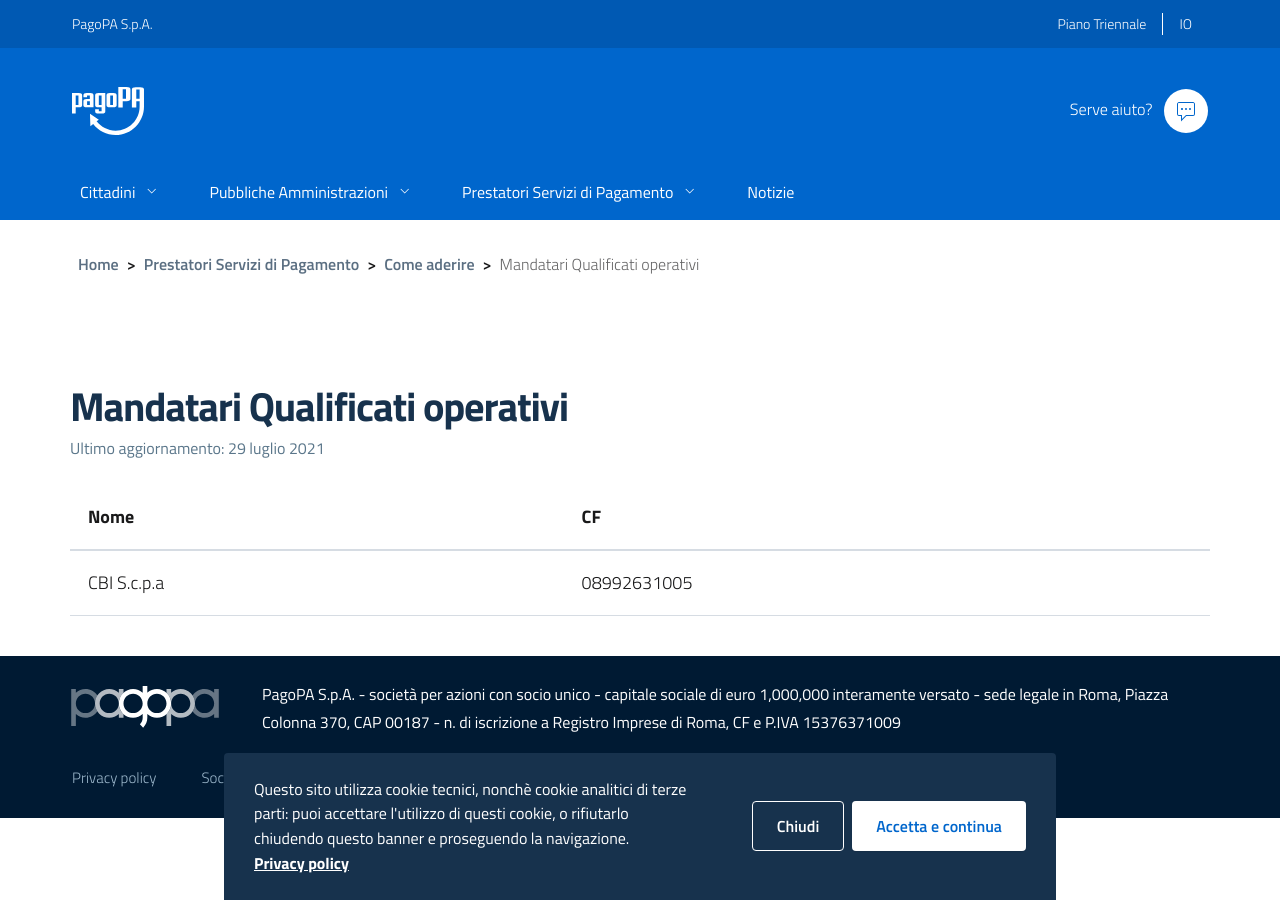
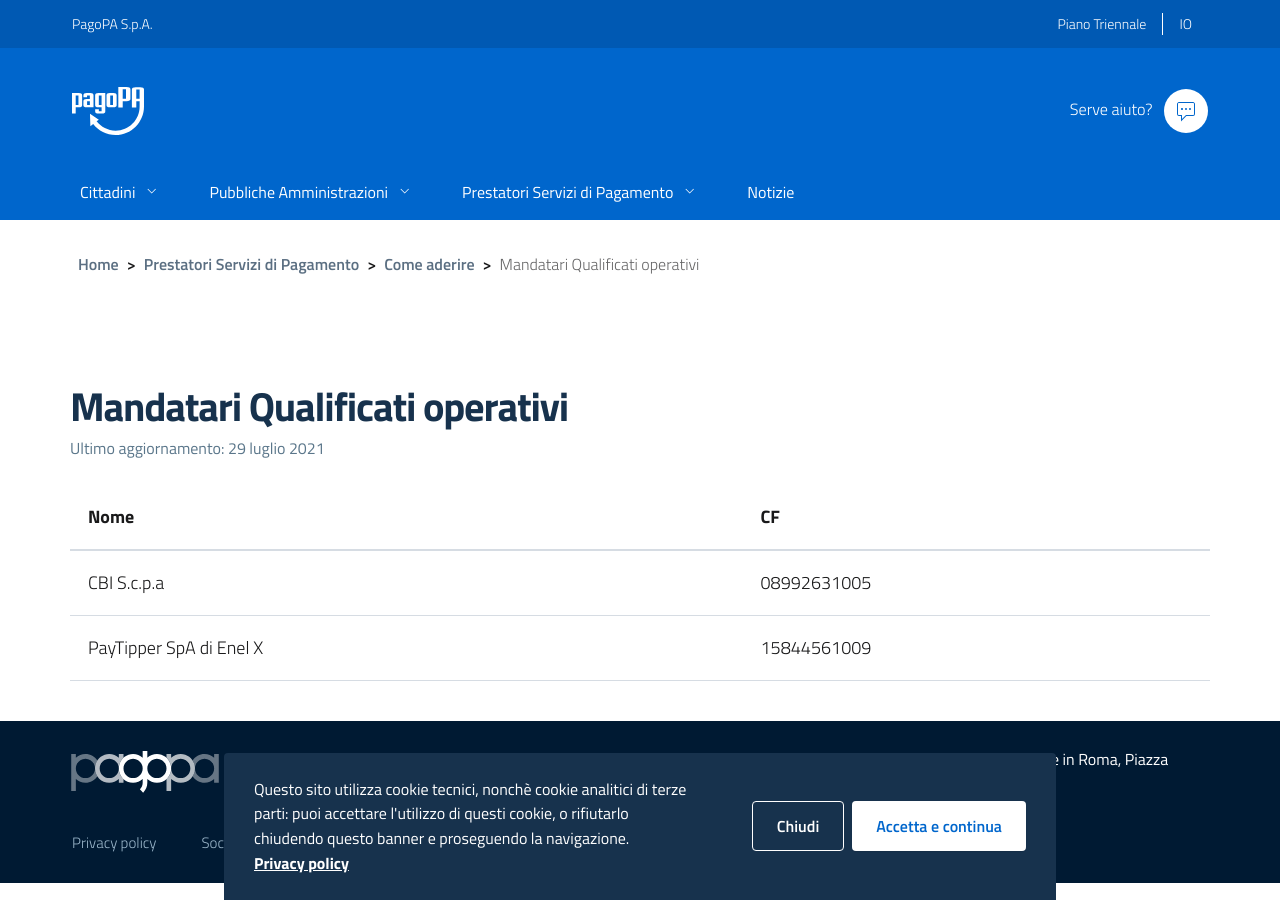
Before and after one commit to pagopa/site-pagopa.gov.it, a Jekyll site: the page built from it/prestatori-servizi-di-pagamento/mandatari-elenco.md, in a window 1280 px wide. Built offline with Jekyll 4.4.1, drawn with Linux system fonts in a browser that asks for light colours.

Commit message:
Update mandatari.yml
Added Paytipper

```diff
--- a/_data/mandatari.yml
+++ b/_data/mandatari.yml
@@ -2,3 +2,5 @@
 items:
   - Denominazione: CBI S.c.p.a
     CF: 08992631005
+  - Denominazione: PayTipper SpA di Enel X
+    CF: 15844561009
```
